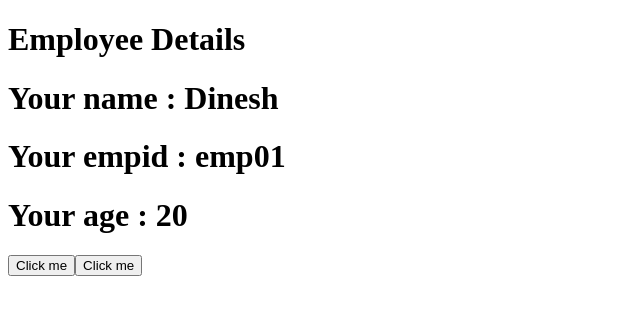
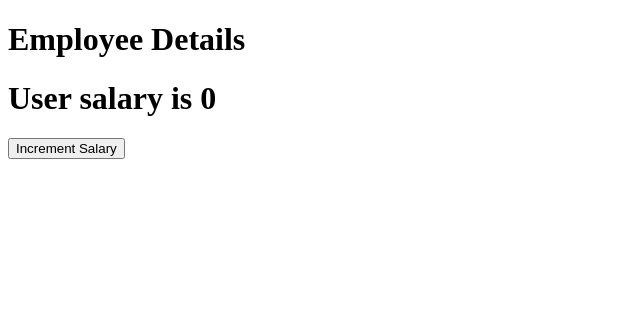
Before and after one commit to ddw1234/ReactTutorial, a React (Create React App) app in the folder reacttutorial/: page / in a window 1280 px wide. Shown: the top 314 px of the page, without its empty margins (0-640 px from the left). Built offline with nearby package versions, Linux system fonts and the light colour scheme.

Commit message:
Part 24 Custome Hooks

```diff
--- /dev/null
+++ b/reacttutorial/src/custom.jsx
@@ -0,0 +1,15 @@
+import {useState} from 'react';
+
+function useCustomHook(){
+
+    const[salary,setSalary]=useState(0);
+
+    const incrementsalary=()=>{
+
+        setSalary(salary + 500);
+    }
+
+    return {salary,incrementsalary};
+}
+
+export default useCustomHook;
--- a/reacttutorial/src/index.js
+++ b/reacttutorial/src/index.js
@@ -1,35 +1,18 @@
-import React, { useState,useEffect } from 'react';
+import React from 'react';
 import ReactDOM from 'react-dom';
+import useCustomHook from './custom';
 
 function Employee(){
+  const data=useCustomHook();
 
-    const [name,setName]=useState("Dinesh");
-    const [empid,setEmpid]=useState("emp01");
-    const [age,setAge]=useState("20");
-
-    const clickHandler= ()=>{
-      setName(name);
-      setEmpid(empid);
-      setAge(age-1);
-    }
-
-    const clickHandler1= ()=>{
-        setName(name);
-        setEmpid(empid + 1);
-      }
-
-  useEffect(()=>{console.log("UseEffect Rendering")},[age]);
-    return(
+  return(
     <>
     <h1>Employee Details</h1>
-    <h1>Your name : {name}</h1>
-    <h1>Your empid : {empid}</h1>
-    <h1>Your age : {age}</h1>
+    <h1>User salary is {data.salary}</h1>
+    <button onClick={data.incrementsalary}>Increment Salary</button>
+    </>
+  )
 
-    <button onClick={clickHandler}>Click me</button>
-    <button onClick={clickHandler1}>Click me</button>
-    </>
-    );
 }
 ReactDOM.render(<Employee/>,document.getElementById("root"));
 // If you want your app to work offline and load faster, you can change
```
